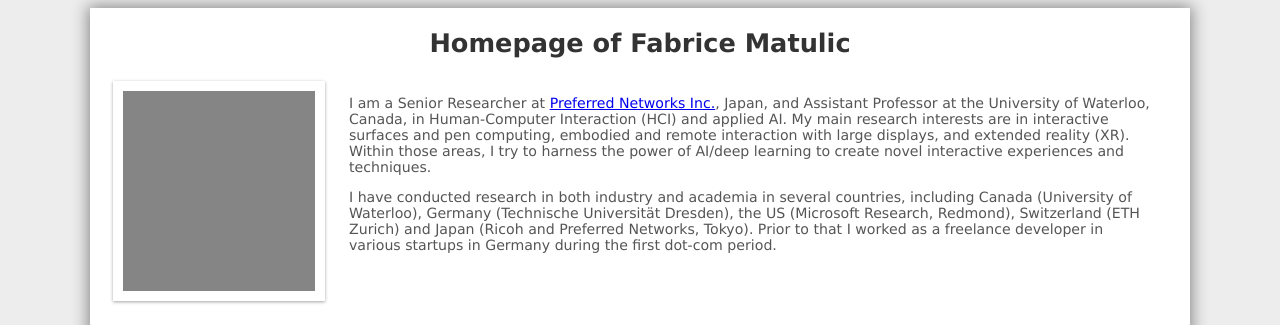
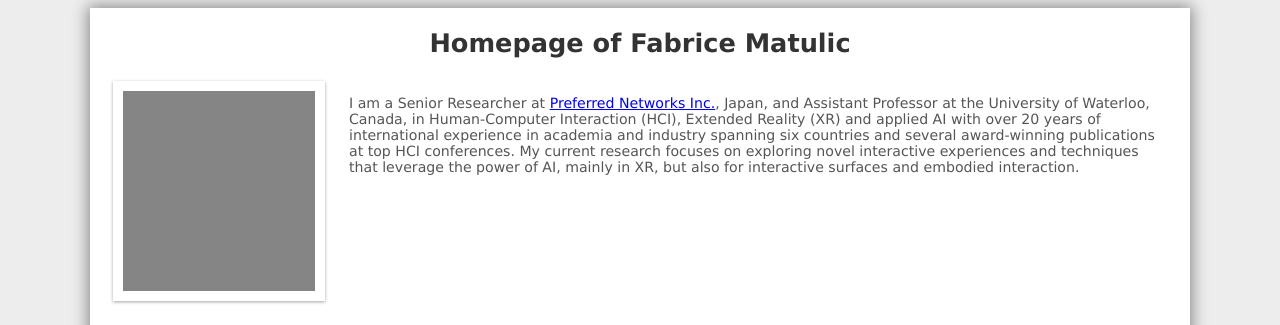
Before and after one commit to fmatulic/fmatulic.github.io, a plain HTML site: page index.html in a window 1280 px wide. Shown: the top 325 px of the page. Drawn offline with Linux system fonts and the light colour scheme.

Commit message:
Update index.html

```diff
--- a/index.html
+++ b/index.html
@@ -28,11 +28,12 @@
   <tr>
 	<td><img src="images/me.gif" class="imgBorders" style="margin:0 20px 0 20px;" /></td>
 	<td style="font-size:1.2em">
-	<p>I am a Senior Researcher at <a href="https://www.preferred-networks.jp/en/">Preferred Networks Inc.</a>, Japan, and Assistant Professor at the University of Waterloo, Canada, in Human-Computer Interaction (HCI) and applied AI. <!-- The overarching theme of most of my early work is the exploration of novel but practical tools, interactions and paradigms leveraging the potential of modern devices to facilitate document engineering workflows in the office and beyond. My interests are mostly in interactive surfaces and pen computing, but recently, I have been exploring the space of embodied and remote interaction with large and ubiquitous displays.-->My main research interests are in interactive surfaces and pen computing, embodied and remote interaction with large displays, and extended reality (XR). Within those areas, I try to harness the power of AI/deep learning to create novel interactive experiences and techniques.
+	<p>I am a Senior Researcher at <a href="https://www.preferred-networks.jp/en/">Preferred Networks Inc.</a>, Japan, and Assistant Professor at the University of Waterloo, Canada, in Human-Computer Interaction (HCI), Extended Reality (XR) and applied AI with over 20 years of international experience in academia and industry spanning six countries and several award-winning publications at top HCI conferences. My current research focuses on exploring novel interactive experiences and techniques that leverage the power of AI, mainly in XR, but also for interactive surfaces and embodied interaction.
+	</p>
+<!-- The overarching theme of most of my early work is the exploration of novel but practical tools, interactions and paradigms leveraging the potential of modern devices to facilitate document engineering workflows in the office and beyond. My interests are mostly in interactive surfaces and pen computing, but recently, I have been exploring the space of embodied and remote interaction with large and ubiquitous displays. My main research interests are in XR interactive surfaces and pen computing, embodied and remote interaction with large displays, and extended reality (XR). Within those areas, I try to harness the power of AI/deep learning to create novel interactive experiences and techniques.-->
 <!--as well as human-robot interaction (HRI).-->
-
-</p><p>
-I have conducted research in both industry and academia in several countries, including Canada (University of Waterloo), Germany (Technische Universität Dresden), the US (Microsoft Research, Redmond), Switzerland (ETH Zurich) and Japan (Ricoh and Preferred Networks, Tokyo). Prior to that I worked as a freelance developer in various startups in Germany during the first dot-com period.</p>
+<!--<p>
+I have conducted research in both industry and academia in several countries, including Canada (University of Waterloo), Germany (Technische Universität Dresden), the US (Microsoft Research, Redmond), Switzerland (ETH Zurich) and Japan (Ricoh and Preferred Networks, Tokyo). Prior to that I worked as a freelance developer in various startups in Germany during the first dot-com period.</p>-->
 </td>
   </tr>
 </table>
```
